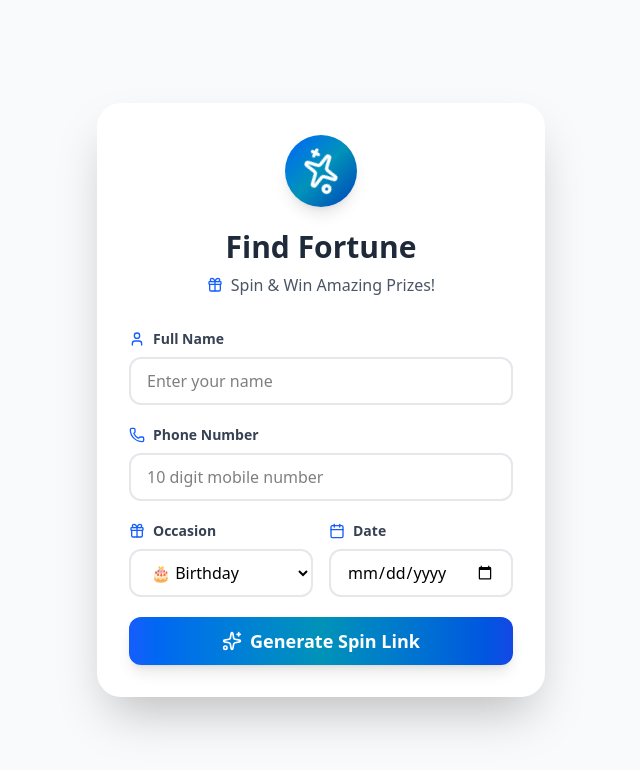
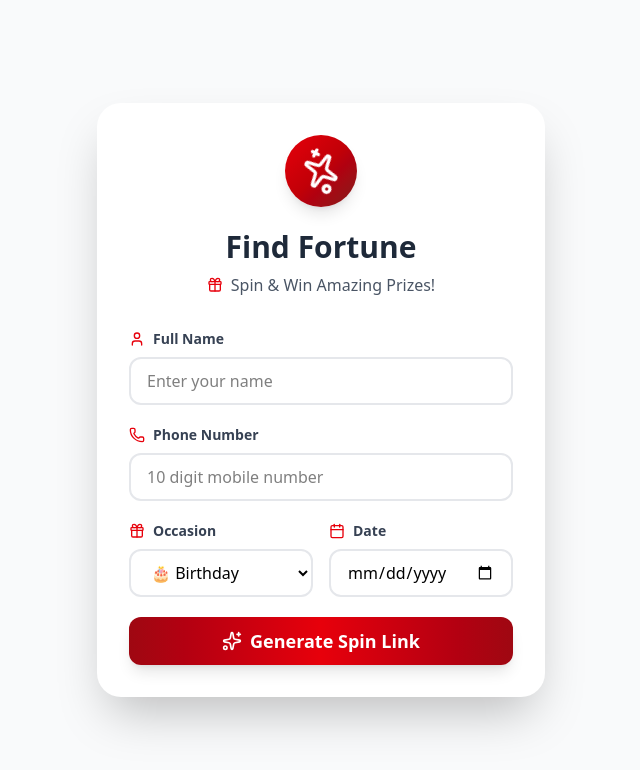
Before and after one commit to Nived11/spin-wheel-project, a React (Vite) app in the folder front-end/: page / in a window 1280 px wide. Shown: the top 770 px of the page, without its empty margins (319-959 px from the left). Built offline with nearby package versions, Linux system fonts and the light colour scheme.

Commit message:
updated ..

```diff
--- a/front-end/src/Pages/Users/InvalidPage.tsx
+++ b/front-end/src/Pages/Users/InvalidPage.tsx
@@ -1,6 +1,6 @@
 const InvalidPage = () => {
   return (
-    <div className="min-h-screen flex flex-col items-center justify-center bg-linear-to-br from-amber-900 via-amber-950 to-slate-900 text-white px-4">
+    <div className="min-h-screen flex flex-col items-center justify-center bg-linear-to-br from-red-900 via-red-950 to-red-900 text-white px-4">
 
       {/* Icon */}
       <div className="text-red-400 text-7xl mb-6 animate-bounce">
--- a/front-end/src/Pages/Users/RegisterForm.tsx
+++ b/front-end/src/Pages/Users/RegisterForm.tsx
@@ -23,21 +23,21 @@ const DemoForm = () => {
     <div className="min-h-screen flex items-center justify-center bg-gray-50 p-0 sm:p-4 md:p-4">
       <div className="bg-white shadow-2xl rounded-3xl p-5 sm:p-8 w-full max-w-md relative overflow-hidden">
 
-        {/* ✅ UPDATED: Blue & Cyan blur effects */}
-        <div className="absolute top-0 right-0 w-32 h-32 bg-blue-500 rounded-full blur-3xl opacity-30 -z-10"></div>
-        <div className="absolute bottom-0 left-0 w-32 h-32 bg-cyan-500 rounded-full blur-3xl opacity-30 -z-10"></div>
+        {/* ✅ UPDATED: red & red blur effects */}
+        <div className="absolute top-0 right-0 w-32 h-32 bg-red-500 rounded-full blur-3xl opacity-30 -z-10"></div>
+        <div className="absolute bottom-0 left-0 w-32 h-32 bg-red-500 rounded-full blur-3xl opacity-30 -z-10"></div>
 
         <div className="text-center mb-8">
           <div className="inline-block relative">
-            {/* ✅ UPDATED: Blue gradient background */}
-            <div className="relative bg-gradient-to-br from-blue-600 via-cyan-600 to-blue-800 p-4 rounded-full shadow-lg mb-4 inline-block">
+            {/* ✅ UPDATED: red gradient background */}
+            <div className="relative bg-gradient-to-br from-red-600 via-red-700 to-red-900 p-4 rounded-full shadow-lg mb-4 inline-block">
               <Sparkles className="w-10 h-10 text-white animate-spin" style={{ animationDuration: '3s' }} />
             </div>
           </div>
           <h1 className="text-3xl font-bold text-gray-800 mb-2">Find Fortune</h1>
           <p className="text-gray-600 font-medium flex items-center justify-center gap-2">
-            {/* ✅ UPDATED: Blue icon color */}
-            <Gift className="w-4 h-4 text-blue-600" />
+            {/* ✅ UPDATED: red icon color */}
+            <Gift className="w-4 h-4 text-red-600" />
             Spin & Win Amazing Prizes!
           </p>
         </div>
@@ -52,8 +52,8 @@ const DemoForm = () => {
 
           <div>
             <label className="flex items-center gap-2 text-sm font-semibold text-gray-700 mb-2">
-              {/* ✅ UPDATED: Blue icon */}
-              <User className="w-4 h-4 text-blue-600" />
+              {/* ✅ UPDATED: red icon */}
+              <User className="w-4 h-4 text-red-600" />
               Full Name
             </label>
 
@@ -64,15 +64,15 @@ const DemoForm = () => {
               required
               placeholder="Enter your name"
               className="w-full px-4 py-2.5 border-2 border-gray-200 rounded-xl
-                       focus:ring-1 focus:ring-blue-600 focus:border-blue-600
+                       focus:ring-1 focus:ring-red-600 focus:border-red-600
                        outline-none transition-all hover:border-gray-300"
             />
           </div>
 
           <div>
             <label className="flex items-center gap-2 text-sm font-semibold text-gray-700 mb-2">
-              {/* ✅ UPDATED: Blue icon */}
-              <Phone className="w-4 h-4 text-blue-600" />
+              {/* ✅ UPDATED: red icon */}
+              <Phone className="w-4 h-4 text-red-600" />
               Phone Number
             </label>
             <input
@@ -83,7 +83,7 @@ const DemoForm = () => {
               required
               placeholder="10 digit mobile number"
               className="w-full px-4 py-2.5 border-2 border-gray-200 rounded-xl
-                       focus:ring-1 focus:ring-blue-600 focus:border-blue-600
+                       focus:ring-1 focus:ring-red-600 focus:border-red-600
                        outline-none transition-all hover:border-gray-300"
             />
           </div>
@@ -91,15 +91,15 @@ const DemoForm = () => {
           <div className="grid grid-cols-1 sm:grid-cols-2 gap-4">
             <div>
               <label className="flex items-center gap-2 text-sm font-semibold text-gray-700 mb-2 whitespace-nowrap">
-                {/* ✅ UPDATED: Blue icon */}
-                <Gift className="w-4 h-4 text-blue-600" />
+                {/* ✅ UPDATED: red icon */}
+                <Gift className="w-4 h-4 text-red-600" />
                 Occasion
               </label>
               <select
                 value={type}
                 onChange={(e) => setType(e.target.value)}
                 className="w-full px-4 py-2.5 border-2 border-gray-200 rounded-xl
-                         focus:ring-1 focus:ring-blue-600 focus:border-blue-600
+                         focus:ring-1 focus:ring-red-600 focus:border-red-600
                          outline-none transition-all hover:border-gray-300 bg-white"
               >
                 <option value="birthday">🎂 Birthday</option>
@@ -109,8 +109,8 @@ const DemoForm = () => {
 
             <div>
               <label className="flex items-center gap-2 text-sm font-semibold text-gray-700 mb-2 whitespace-nowrap">
-                {/* ✅ UPDATED: Blue icon */}
-                <Calendar className="w-4 h-4 text-blue-600" />
+                {/* ✅ UPDATED: red icon */}
+                <Calendar className="w-4 h-4 text-red-600" />
                 Date
               </label>
               <input
@@ -119,18 +119,18 @@ const DemoForm = () => {
                 onChange={(e) => setDob(e.target.value)}
                 required
                 className="w-full px-4 py-2.5 border-2 border-gray-200 rounded-xl
-                         focus:ring-1 focus:ring-blue-600 focus:border-blue-600
+                         focus:ring-1 focus:ring-red-600 focus:border-red-600
                          outline-none transition-all hover:border-gray-300"
               />
             </div>
           </div>
 
-          {/* ✅ UPDATED: Blue gradient button */}
+          {/* ✅ UPDATED: red gradient button */}
           <button
             onClick={handleSubmit}
             disabled={loading}
-            className="w-full bg-gradient-to-r from-blue-600 via-cyan-600 to-blue-700 text-white py-2.5 rounded-xl
-                     hover:from-blue-700 hover:via-cyan-700 hover:to-blue-800 transition-all disabled:opacity-50
+            className="w-full bg-gradient-to-r from-red-800 via-red-600 to-red-800 text-white py-2.5 rounded-xl
+                     hover:from-red-700 hover:via-red-700 hover:to-red-800 transition-all disabled:opacity-50
                      font-semibold text-lg shadow-lg hover:shadow-xl transform hover:scale-[1.02]
                      active:scale-[0.98] flex items-center justify-center gap-2 cursor-pointer"
           >
@@ -161,9 +161,9 @@ const DemoForm = () => {
             </button>
 
             <div className="text-center">
-              {/* ✅ UPDATED: Blue background */}
-              <div className="inline-block bg-blue-100 p-4 rounded-full mb-4">
-                <CheckCircle className="w-12 h-12 text-blue-600" />
+              {/* ✅ UPDATED: red background */}
+              <div className="inline-block bg-red-100 p-4 rounded-full mb-4">
+                <CheckCircle className="w-12 h-12 text-red-600" />
               </div>
               <h3 className="text-xl font-bold text-gray-800 mb-2">🎉 Link Generated!</h3>
               <p className="text-gray-600 mb-4">Your spin link is ready to share</p>
@@ -173,7 +173,7 @@ const DemoForm = () => {
                   href={link}
                   target="_blank"
                   rel="noreferrer"
-                  className="text-blue-600 font-medium underline hover:text-blue-800 break-all block transition-colors text-sm"
+                  className="text-red-600 font-medium underline hover:text-red-800 break-all block transition-colors text-sm"
                 >
                   {link}
                 </a>
@@ -190,7 +190,7 @@ const DemoForm = () => {
                   href={link}
                   target="_blank"
                   rel="noreferrer"
-                  className="flex-1 px-4 py-3 bg-gradient-to-r from-blue-600 to-cyan-600 text-white rounded-lg font-semibold hover:from-blue-700 hover:to-cyan-700 transition-colors text-center cursor-pointer"
+                  className="flex-1 px-4 py-3 bg-gradient-to-r from-red-600 to-red-600 text-white rounded-lg font-semibold hover:from-red-700 hover:to-red-700 transition-colors text-center cursor-pointer"
                 >
                   Open Link
                 </a>
--- a/front-end/src/Pages/Users/SpinPage.tsx
+++ b/front-end/src/Pages/Users/SpinPage.tsx
@@ -6,9 +6,7 @@ import SpinWheel from "../../components/SpinWheel";
 import PrizePopup from "../../components/PrizePopup";
 import { Loader2 } from "lucide-react";
 import { PRIZE_SEGMENTS } from "../../constants/prizes";
-
-// ✅ Import ONLY the left gift box image
-import giftBox from "../../assets/lftbox.png";
+import giftBox from "../../assets/boxtheme.png";
 
 const segments = PRIZE_SEGMENTS;
 
@@ -24,7 +22,7 @@ const SpinPage = () => {
 
   if (loading)
     return (
-      <div className="min-h-screen flex flex-col items-center justify-center bg-gradient-to-br from-red-900 via-red-950 to-slate-900 text-white">
+      <div className="min-h-screen flex flex-col items-center justify-center bg-gradient-to-br from-red-900 via-red-950 to-red-900 text-white">
         <Loader2 color="#FFD700" size={50} className="animate-spin" />
         <p className="mt-4 text-lg">Validating link...</p>
       </div>
```
Also changed, not shown: front-end/src/assets/boxtheme.png (renamed from front-end/src/assets/lftbox.png), front-end/src/assets/rgtbox.png (deleted).
